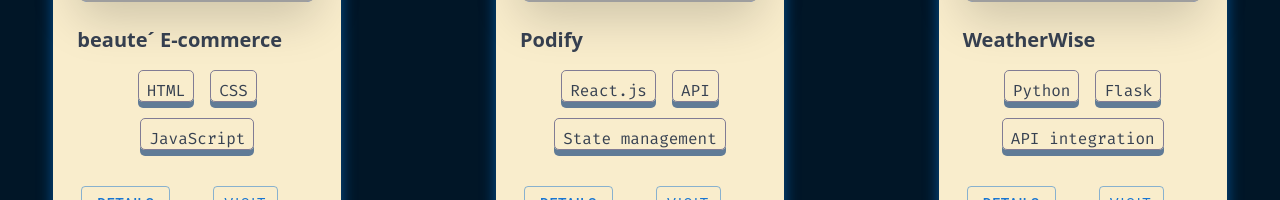
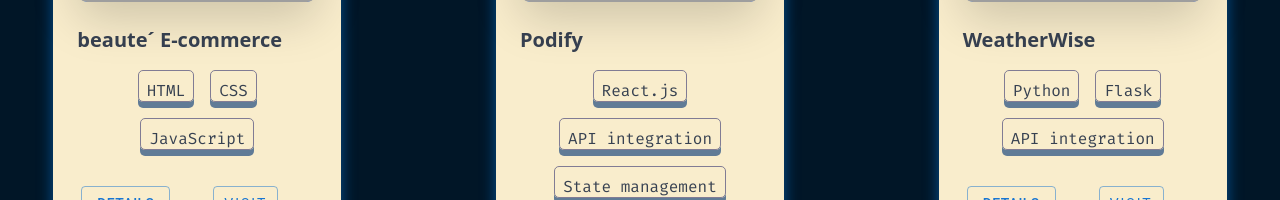
Before and after one commit to robynainsley21/portfolio-dark, a React (Vite) app: page /projects in a window 1280 px wide. Shown: the part 318-518 px from the top of the page. Built offline with nearby package versions, Linux system fonts and the light colour scheme; grey boxes are pictures that could not be loaded; a web font is replaced by a local one.

Commit message:
Add tab icon

```diff
--- a/index.html
+++ b/index.html
@@ -2,7 +2,7 @@
 <html lang="en">
   <head>
     <meta charset="UTF-8" />
-    <link rel="icon" type="image/svg+xml" href="/vite.svg" />
+    <link rel="icon" type="image/svg+xml" href="https://robynainsley21.github.io/images/images/Portfolio logo (1).png" />
     <meta name="viewport" content="width=device-width, initial-scale=1.0" />
 
     <link rel="stylesheet" href="src/index.css" />
--- a/src/assets/pages/Projects.jsx
+++ b/src/assets/pages/Projects.jsx
@@ -17,7 +17,7 @@ export default function Projects() {
     {
       id: 2,
       img_url: "https://robynainsley21.github.io/images/vue-portfolio-images/podify.png",
-      languages: ["React.js", "API", "State management"],
+      languages: ["React.js", "API integration", "State management"],
       description:
         "My first application created with React. It receives data from an API and displays podcasts with their respective details.",
       projectName: "Podify",
```
